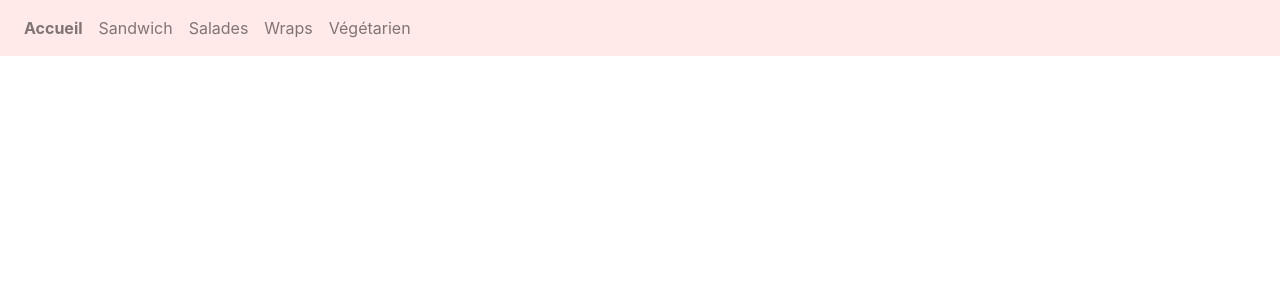
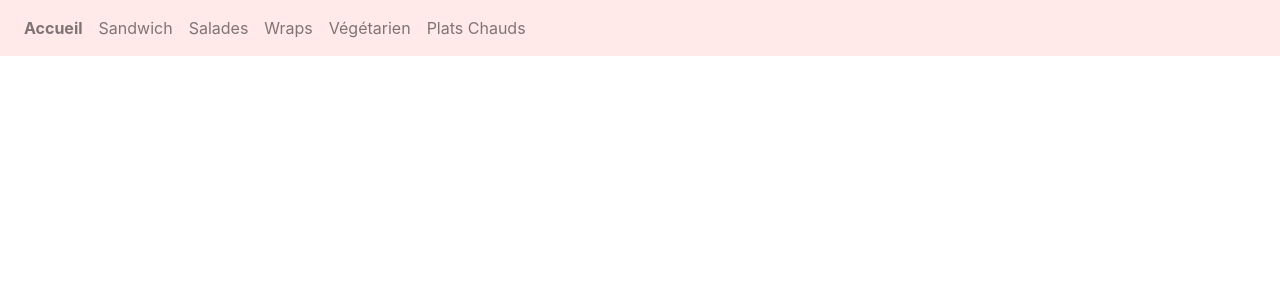
Before and after one commit to apogrll/ProjetWebFinal, a Flask app: page / in a window 1280 px wide. Shown: the top 300 px of the page. Run offline with Flask 2, Linux system fonts and the light colour scheme; some libraries are stand-ins or nearby versions.

Commit message:
plat chaud dans navbar

```diff
--- a/templates/Master.html.jinja2
+++ b/templates/Master.html.jinja2
@@ -27,12 +27,14 @@
             <li class="nav-item">
                 <a class="nav-link" href="#">Végétarien</a>
             </li>
+            <li class="nav-item">
+                <a class="nav-link" href="#">Plats Chauds</a>
+            </li>
         </ul>
     </div>
 
 
 </nav>
-
 
 
 <meta name="viewport" content="width=device-width, initial-scale=1, shrink-to-fit=no">
```
